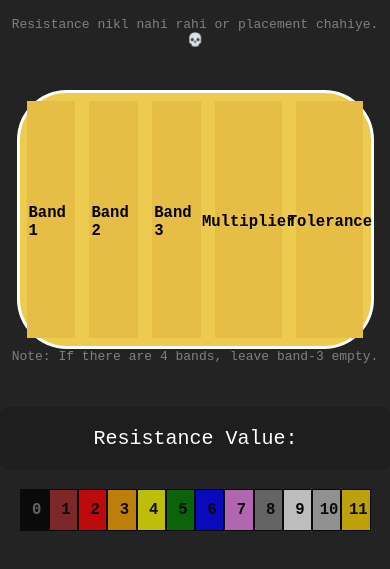
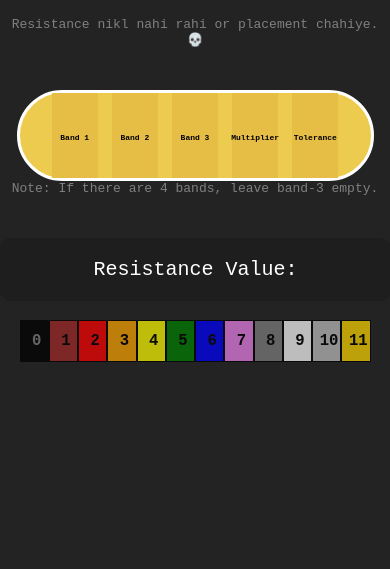
Before and after one commit to tanmayvj10/Resistance-Calculator, a plain HTML site: page index.html in a window 390 px wide. Shown: the part 53-622 px from the top of the page. Drawn offline with Linux system fonts and the light colour scheme.

Commit message:
Update index.html

```diff
--- a/index.html
+++ b/index.html
@@ -4,7 +4,7 @@
 <head>
     <meta charset="UTF-8">
     <meta name="viewport" content="width=device-width, initial-scale=1.0">
-    <title>Resistance Calculator</title>
+    <title>Document</title>
     <style>
         body {
             background-color: rgb(36, 35, 35);
@@ -42,8 +42,8 @@
 
         .color-codes {
             border: 2px solid rgb(230, 190, 70);
-            height: 80%;
-            width: 15%;
+            height: 99%;
+            width: 12%;
             margin-inline: 2%;
             font-size: larger;
             font-weight: bold;
@@ -93,14 +93,14 @@
             justify-content: center;
         }
 
-        @media (max-width: 600px) {
+        @media (max-width: 650px) {
             .resistance {
-                height: 30vh;
+                height: 10vh;
             }
 
             .color-codes {
-                width: 18%;
-                height: 90%;
+                width: 12%;
+                font-size: 12px;
             }
 
             .result {
@@ -109,6 +109,13 @@
 
             .colors {
                 height: 80px;
+            }
+        }
+        @media (max-width: 400px) {
+            .color-codes {
+                width: 12%;
+                height: 90%;
+                font-size: 8px;
             }
         }
     </style>
```
